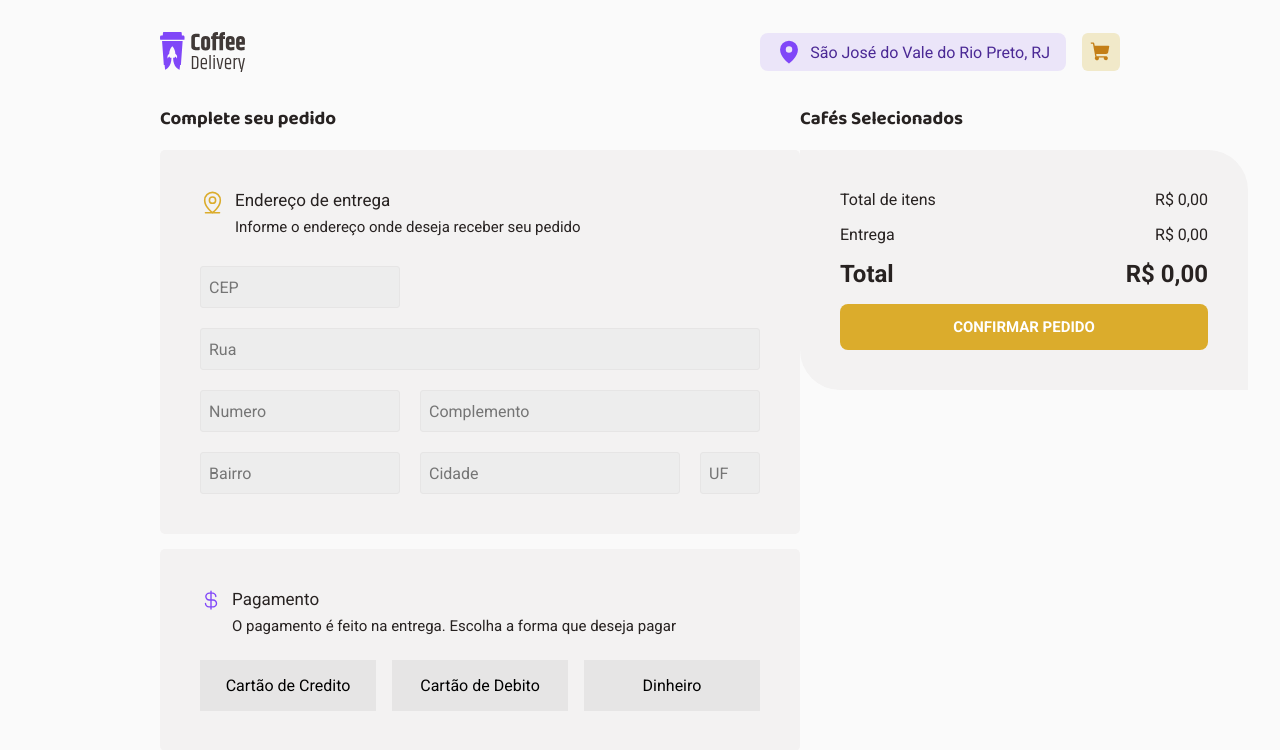
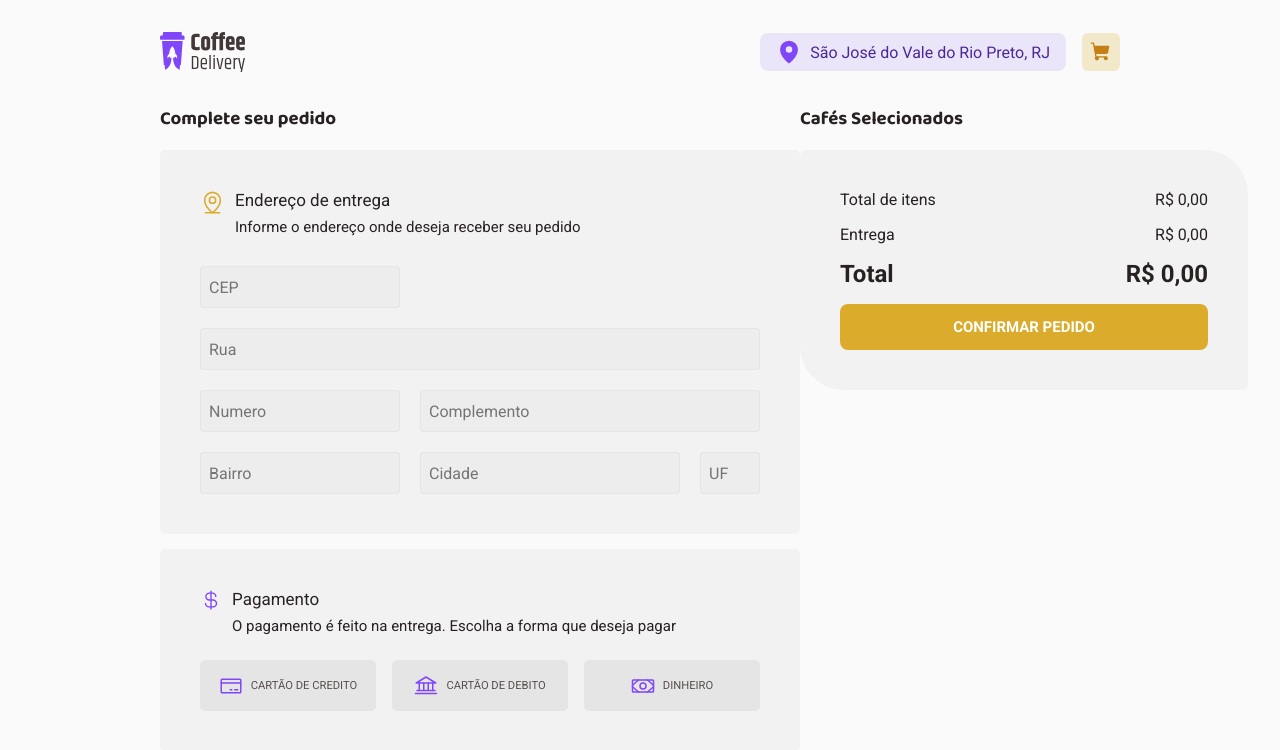
Before and after one commit to GabrielGCJ/d-02-react-js-rocketseat-coffee-delivery, a React (Vite) app: page /checkout in a window 1280 px wide. Shown: the top 750 px of the page. Built offline with nearby package versions, Linux system fonts and the light colour scheme.

Commit message:
feature/update-css-checkout-page

```diff
--- a/src/components/Coffee/styles.ts
+++ b/src/components/Coffee/styles.ts
@@ -69,8 +69,7 @@ export const QuantityContainer = styled.div`
   align-items: center;
   justify-content: center;
 
-  /* padding: 20px; */
-
+  cursor: default;
   width: 4.5rem;
   height: 2.375rem;
   border-radius: 8px;
@@ -79,6 +78,7 @@ export const QuantityContainer = styled.div`
 
   span {
     padding: 0 0.5rem;
+    user-select: none;
   }
 
   button {
--- a/src/pages/CheckoutPage/CheckoutPage.tsx
+++ b/src/pages/CheckoutPage/CheckoutPage.tsx
@@ -40,7 +40,7 @@ import { CoffeeContext } from '../../contexts/CoffeeContext'
 
 import { SelectedCoffee } from '../../components/SelectedCoffee/SelectedCoffee'
 import { DeliveryValuePay } from '../../data/coffeeData'
-import { MapPinLine } from 'phosphor-react'
+import { Bank, CreditCard, MapPinLine, Money } from 'phosphor-react'
 // import { useFormContext } from 'react-hook-form'
 
 export const CheckoutPage = () => {
@@ -101,9 +101,18 @@ export const CheckoutPage = () => {
             </TextInformations>
           </InstructionsContainer>
           <ButtonsContainer>
-            <CreditCardButton>Cartão de Credito</CreditCardButton>
-            <DebitCardButton>Cartão de Debito</DebitCardButton>
-            <MoneyButton>Dinheiro</MoneyButton>
+            <CreditCardButton>
+              <CreditCard />
+              CARTÃO DE CREDITO
+            </CreditCardButton>
+            <DebitCardButton>
+              <Bank />
+              CARTÃO DE DEBITO
+            </DebitCardButton>
+            <MoneyButton>
+              <Money />
+              DINHEIRO
+            </MoneyButton>
           </ButtonsContainer>
         </FormOfPaymentContainer>
       </DeliveryFormContainer>
--- a/src/pages/CheckoutPage/styles.ts
+++ b/src/pages/CheckoutPage/styles.ts
@@ -29,29 +29,33 @@ export const CheckoutContainer = styled.div`
   }
 `
 
-export const DeliveryFormContainer = styled.div`
+const PrimaryContainers = styled.div`
   display: flex;
   flex-direction: column;
 `
 
-export const TextDeliveryForm = styled.div`
-  font-family: 'Baloo 2';
-
-  padding-bottom: 1rem;
-`
+export const DeliveryFormContainer = styled(PrimaryContainers)``
 
 export const DeliveryForm = styled.div`
   display: flex;
+  background: ${(props) => props.theme['gray-300']};
+
   flex-direction: column;
 
   padding: 40px;
 
   width: 40rem;
 
-  background-color: ${(props) => props.theme['gray-300']};
-
   border-radius: 5px;
 `
+
+const TopText = styled.div`
+  font-family: 'Baloo 2';
+  padding-bottom: 1rem;
+`
+
+export const TextDeliveryForm = styled(TopText)``
+
 export const InstructionsContainer = styled.div`
   display: flex;
   flex-direction: row;
@@ -159,10 +163,33 @@ export const ButtonsContainer = styled.div`
 `
 
 const BaseButton = styled.button`
+  display: flex;
+  justify-content: center;
+  align-items: center;
+
+  font-size: 0.7rem;
+
   background-color: ${(props) => props.theme['gray-500']};
+  color: ${(props) => props.theme['gray-800']};
   border: transparent;
+  border-radius: 5px;
+
+  width: 100%;
   height: 51px;
-  width: 100%;
+
+  gap: 0.5rem;
+
+  svg {
+    width: 1.5rem;
+    height: 1.5rem;
+    color: ${(props) => props.theme['purple-600']};
+  }
+
+  :hover {
+    color: ${(props) => props.theme['purple-600']};
+    background: ${(props) => props.theme['yellow-600']};
+    transition: color 0.3s, background-color 0.5s;
+  }
 `
 
 export const CreditCardButton = styled(BaseButton)``
@@ -173,21 +200,19 @@ export const MoneyButton = styled(BaseButton)``
 
 // ---
 
-export const SelectedCoffeesContainer = styled.div`
-  display: flex;
-  flex-direction: column;
-`
+export const SelectedCoffeesContainer = styled(PrimaryContainers)``
 
 export const SelectedCoffees = styled.div`
   display: flex;
-
-  width: 28rem;
-
   background: ${(props) => props.theme['gray-300']};
 
+  border-radius: 6px 44px;
+
+  width: 448px;
   padding: 40px;
-
-  border-radius: 0 40px 0 40px;
+  flex-direction: column;
+  align-items: flex-start;
+  gap: 24px;
 `
 
 export const CoffeeAndBalance = styled.div`
@@ -195,38 +220,26 @@ export const CoffeeAndBalance = styled.div`
   flex-direction: column;
   align-items: center;
   justify-content: center;
-
-  width: 28rem;
 `
 
-export const TextSelectedCoffees = styled.div`
-  font-family: 'Baloo 2';
-
-  padding-bottom: 1rem;
-`
+export const TextSelectedCoffees = styled(TopText)``
 
 export const CoffeeBalanceContainer = styled.div`
   display: flex;
   flex-direction: column;
   gap: 1rem;
-
-  width: 23rem;
 `
 
-export const TotalItems = styled.div`
+const BalanceProps = styled.div`
   display: flex;
   justify-content: space-between;
 `
 
-export const DeliveryValue = styled.div`
-  display: flex;
-  justify-content: space-between;
-`
+export const TotalItems = styled(BalanceProps)``
 
-export const TotalValue = styled.div`
-  display: flex;
-  justify-content: space-between;
-`
+export const DeliveryValue = styled(BalanceProps)``
+
+export const TotalValue = styled(BalanceProps)``
 
 export const ConfirmationButton = styled.div`
   display: flex;
@@ -242,4 +255,10 @@ export const ConfirmationButton = styled.div`
 
   background-color: ${(props) => props.theme['yellow-600']};
   color: ${(props) => props.theme['gray-100']};
+
+  :hover {
+    color: ${(props) => props.theme['yellow-300']};
+    background: ${(props) => props.theme['yellow-900']};
+    transition: color 0.3s, background-color 0.5s;
+  }
 `
```
